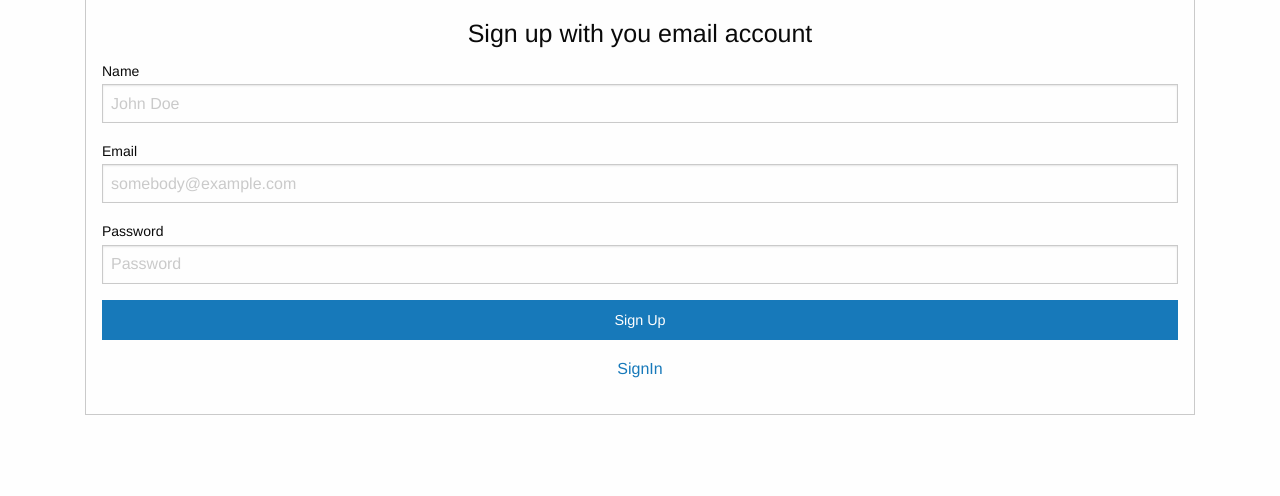
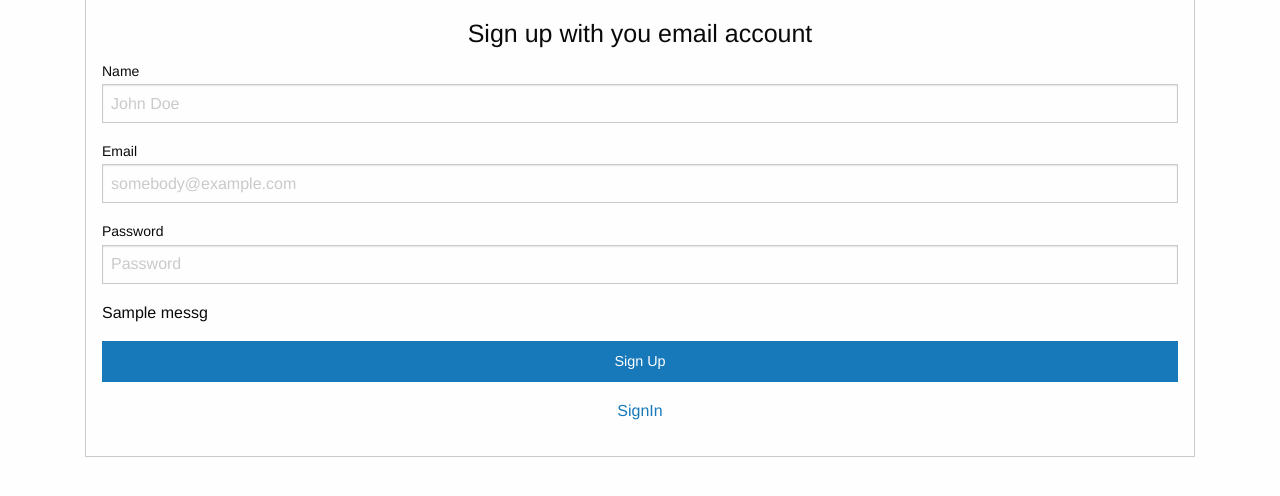
Before and after one commit to JosephCottingham/MP3Wizard-Webapp, a Django app: template mp3wizard/templates/signup.html in a window 1280 px wide. Shown: the part 57-553 px from the top of the page. Run offline with Django 3.2, Linux system fonts and the light colour scheme; tables that the repository leaves empty hold one stand-in row (values such as "Sample post"); the template is opened without the code that fills it: values that come from a table or form of the project are taken from there, most other values are stand-ins (such as "Sample title", 1, 10 or a date in 2020); some libraries are stand-ins or nearby versions.

Commit message:
signup error message

```diff
--- a/mp3wizard/templates/signup.html
+++ b/mp3wizard/templates/signup.html
@@ -11,11 +11,7 @@
 
 {% block main_content %}
 
-{% if messg %}
-  <script>
-    alert('{{ messg }}')
-  </script>
-{% endif %}
+
 <div class="container">
   <form class="sign-up-form" method="POST" action="/postSignUp/">
     {% csrf_token %}
@@ -29,6 +25,9 @@
     <label>Password
       <input type="password" name="pass" placeholder="Password">
     </label>
+    {% if messg %}
+      <p>{{ messg }}</p>
+    {% endif %}
     <p><input type="submit" class="button expanded" value="Sign Up"></input></p>
     <p class="text-center"><a href="{% url "signIn" %}">SignIn</a></p>
   </form>
```
